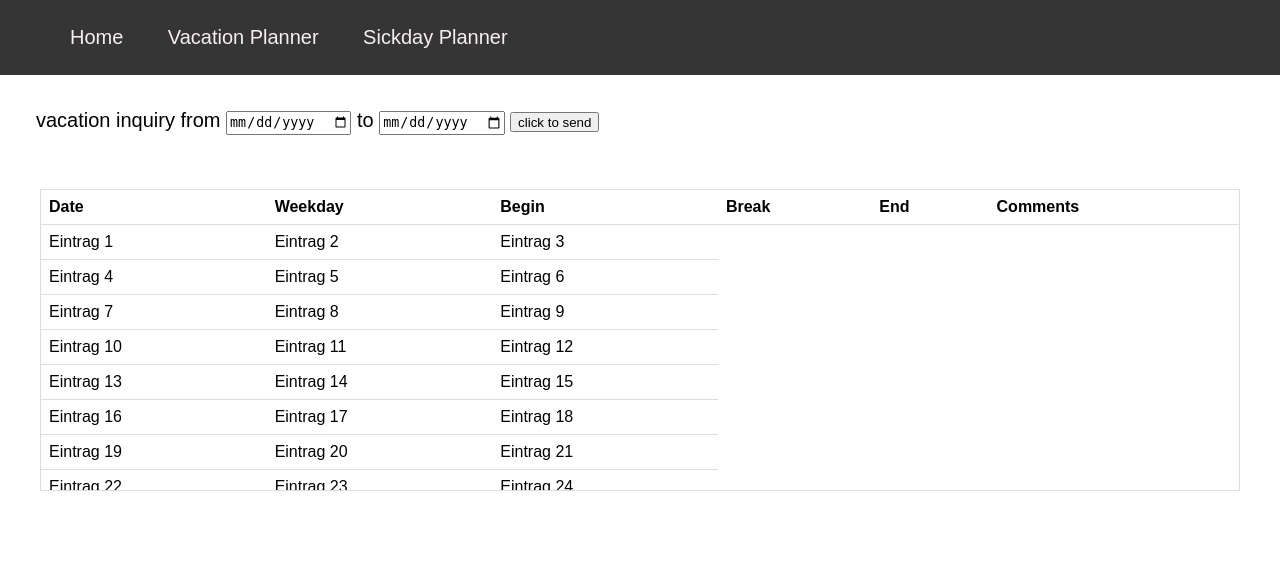
After one commit to matixx03/Software-Engineering---Lab-Projects-Scrum-Waterfall-, a PHP site: page /vacation.html in a window 1280 px wide. The commit adds this page. Shown: the top 574 px of the page. Run offline with PHP 8.4, Linux system fonts and the light colour scheme.

Commit message:
vacation

```diff
--- a/main.css
+++ b/main.css
@@ -86,6 +86,19 @@ th, td {
 }
 
 
+.vacationform {
+  padding: 14px 16px;
+  margin: 20px;
+  font-size: 20px;
+  text-decoration: solid;
+
+}
+
+.vacainput {
+  height: 20px;
+}
+
+
 .form_style{
 
     text-decoration: none;
--- /dev/null
+++ b/vacation.html
@@ -0,0 +1,68 @@
+<!DOCTYPE html>
+<html lang="en">
+<head>
+    <link rel="stylesheet" href="main.css">
+    <meta charset="UTF-8">
+    <title>STC Time Management System</title>
+</head>
+
+<body>
+    <nav class="navigation">
+      <div class="navlist">
+      <ul>
+        <li class="navelement"><a href="index.html" class="navlink">Home</a></li>
+        <li class="navelement"><a href="vacation.html" class="navlink">Vacation Planner</a> </li>
+        <li class="navelement"><a href="sickdays.html" class="navlink">Sickday Planner</a> </li>
+
+
+      </ul>
+    </div>
+    </nav>
+    <main>
+
+        <div class="vacationbox">
+            <form action="postvacation.php" method="POST" class="vacationform">
+                vacation inquiry from <input type="date" name="vacationstart" class="vacainput">
+                to <input type="date" name="vacationend" class="vacainput">
+                <input type="submit" value="click to send" class="vacainput">
+            </form>
+
+
+        </div>
+        <div class="table-container">
+            <table>
+              <thead>
+                <tr>
+                  <th>Date</th>
+                  <th>Weekday</th>
+                  <th>Begin</th>
+                  <th>Break</th>
+                  <th>End</th>
+                  <th>Comments</th>
+
+                </tr>
+              </thead>
+              <tbody>
+
+                <tr><td>Eintrag 1</td><td>Eintrag 2</td><td>Eintrag 3</td></tr>
+                <tr><td>Eintrag 4</td><td>Eintrag 5</td><td>Eintrag 6</td></tr>
+                <tr><td>Eintrag 7</td><td>Eintrag 8</td><td>Eintrag 9</td></tr>
+                <tr><td>Eintrag 10</td><td>Eintrag 11</td><td>Eintrag 12</td></tr>
+                <tr><td>Eintrag 13</td><td>Eintrag 14</td><td>Eintrag 15</td></tr>
+                <tr><td>Eintrag 16</td><td>Eintrag 17</td><td>Eintrag 18</td></tr>
+                <tr><td>Eintrag 19</td><td>Eintrag 20</td><td>Eintrag 21</td></tr>
+                <tr><td>Eintrag 22</td><td>Eintrag 23</td><td>Eintrag 24</td></tr>
+                <tr><td>Eintrag 25</td><td>Eintrag 26</td><td>Eintrag 27</td></tr>
+                <tr><td>Eintrag 28</td><td>Eintrag 29</td><td>Eintrag 30</td></tr>
+
+              </tbody>
+            </table>
+          </div>
+
+
+
+    </main>
+
+
+
+</body>
```
